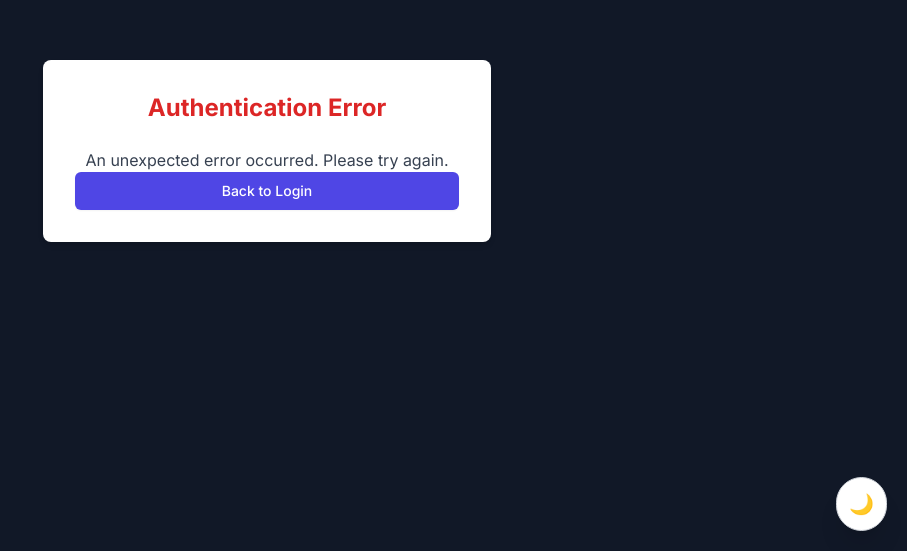
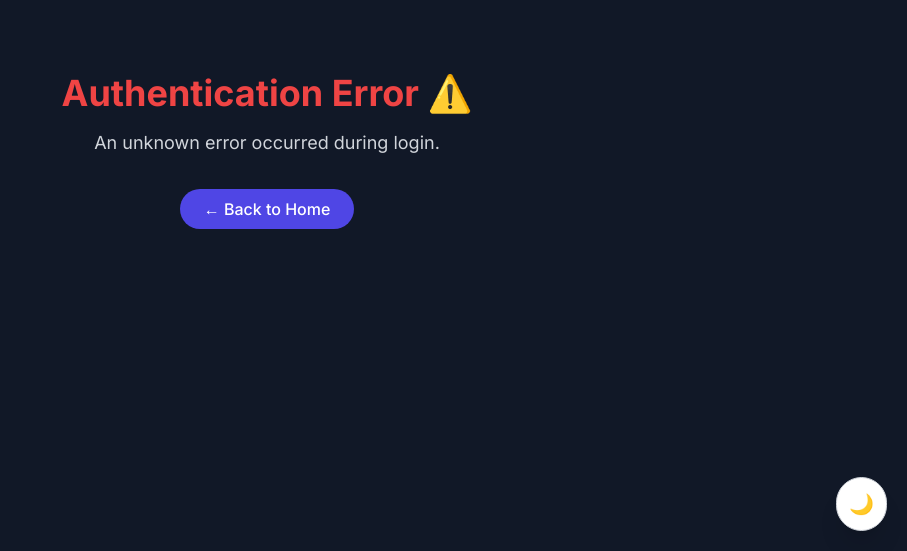
Before and after one commit to Abdullah3580/faculty-review-app, a Next.js app: page /auth-error in a window 1280 px wide. Shown: the part 249-800 px from the top of the page, without its empty margins (373-1280 px from the left). Built offline with nearby package versions, Linux system fonts and the light colour scheme.

Commit message:
Fix theme provider type error

```diff
--- a/src/app/auth-error/page.tsx
+++ b/src/app/auth-error/page.tsx
@@ -1,35 +1,34 @@
 // src/app/auth-error/page.tsx
 "use client";
 
-import { useSearchParams } from 'next/navigation';
-import Link from 'next/link';
+import { useSearchParams } from "next/navigation";
+import { Suspense } from "react";
+import Link from "next/link";
 
-export default function AuthErrorPage() {
+function AuthErrorContent() {
   const searchParams = useSearchParams();
-  const error = searchParams.get('error');
-
-  let errorMessage = "An unexpected error occurred. Please try again.";
-
-  if (error === "InvalidEmailDomain") {
-    errorMessage = "You must use a valid university email to sign in.";
-  }
-  // আপনি চাইলে এখানে আরও কাস্টম error মেসেজ যোগ করতে পারেন
+  const error = searchParams.get("error");
 
   return (
-    <div className="flex min-h-screen items-center justify-center bg-gray-900">
-      <div className="w-full max-w-md p-8 space-y-6 bg-white rounded-lg shadow-md">
-        <h1 className="text-2xl font-bold text-center text-red-600">
-          Authentication Error
-        </h1>
-        <p className="text-center text-gray-700">
-          {errorMessage}
-        </p>
-        <Link href="/login">
-          <span className="block w-full text-center py-2 px-4 border border-transparent rounded-md shadow-sm text-sm font-medium text-white bg-indigo-600 hover:bg-indigo-700">
-            Back to Login
-          </span>
-        </Link>
-      </div>
+    <div className="flex flex-col items-center justify-center min-h-screen bg-gray-900 text-white p-4 text-center">
+      <h1 className="text-4xl font-bold text-red-500 mb-4">Authentication Error ⚠️</h1>
+      <p className="text-gray-300 mb-8 text-lg">
+        {error ? `Error Code: ${error}` : "An unknown error occurred during login."}
+      </p>
+      <Link
+        href="/"
+        className="bg-indigo-600 text-white px-6 py-2 rounded-full hover:bg-indigo-500 transition font-medium"
+      >
+        ← Back to Home
+      </Link>
     </div>
   );
 }
+
+export default function AuthErrorPage() {
+  return (
+    <Suspense fallback={<div className="text-white text-center p-10">Loading error details...</div>}>
+      <AuthErrorContent />
+    </Suspense>
+  );
+}
```
